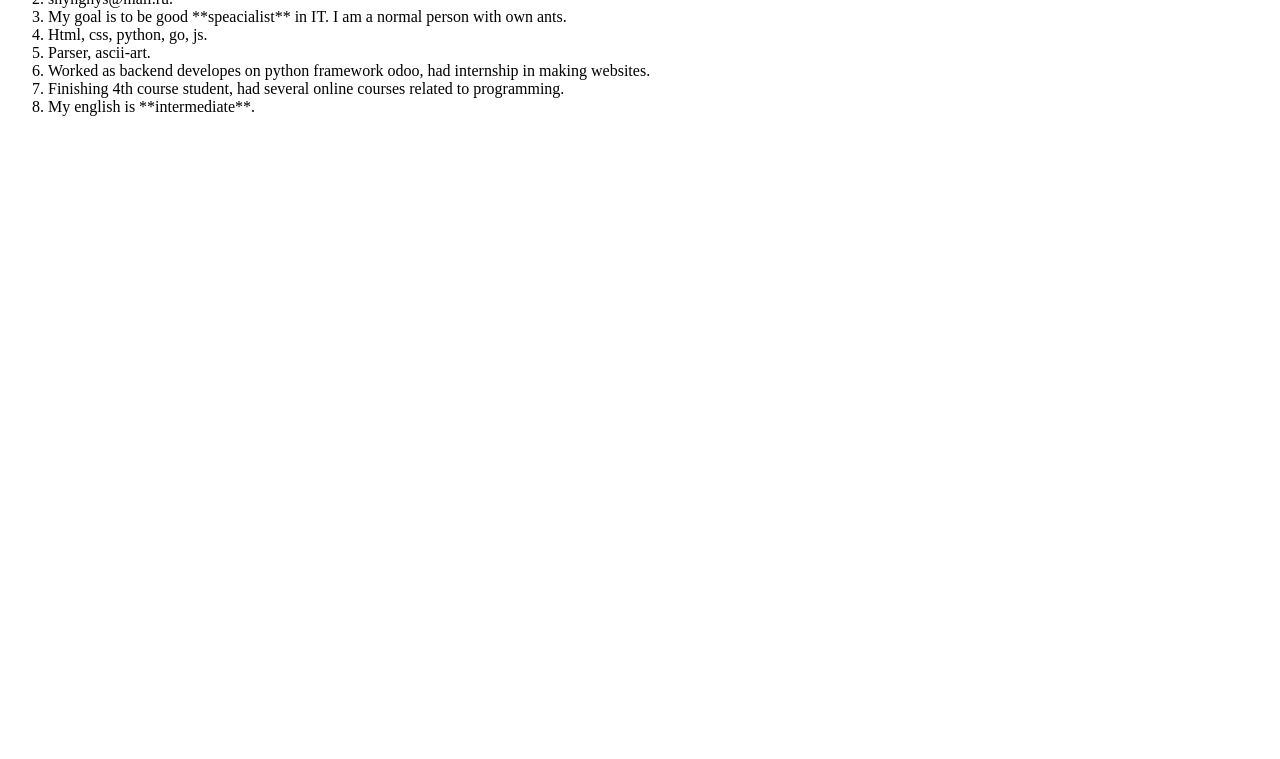
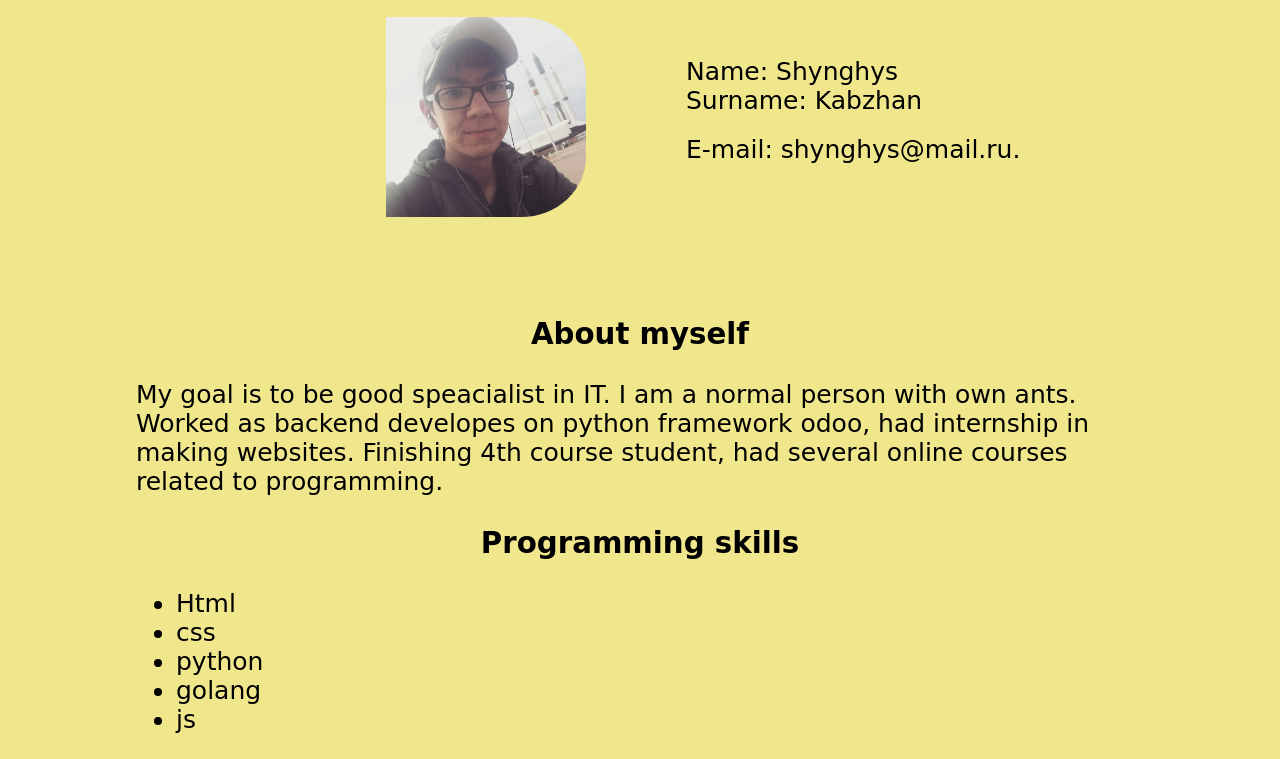
Before and after one commit to Shynghys/rsschool-cv, a plain HTML site: page index.html in a window 1280 px wide. Shown: the part 108-867 px from the top of the page. Before the commit the page ends 800 px from the top, so only its background shows below. Drawn offline with Linux system fonts and the light colour scheme; a web font is replaced by a local one.

Commit message:
feat:add image and css style

```diff
--- a/index.html
+++ b/index.html
@@ -1,24 +1,41 @@
 <!DOCTYPE html>
 <html>
 <title>CV</title>
+
 <head>
+    <link rel="stylesheet" href="style.css">
+    <link href="https://fonts.googleapis.com/css?family=Odibee+Sans&display=swap" rel="stylesheet">
+
     <h1> Resume </h1>
 
 </head>
+
 <body>
-        <ol>
-            <li> Shynghys. </li>
-            <li> shynghys@mail.ru. </li>
-            <li> My goal is to be good **speacialist** in IT. I am a normal person with own ants. </li>
-            <li> Html, css, python, go, js. </li>
-            <li> Parser, ascii-art.</li>
-            <li> Worked as backend developes on python framework odoo, had internship in making websites.</li>
-            <li> Finishing 4th course student, had several online courses related to programming.</li>
-            <li> My english is **intermediate**.</li>
-        </ol>
+    <div class="block">
+        <img class="photo" src="image.jpg" alt="Фотография">
+        <div class="name">
+            Name: Shynghys</div>
+        <div class="surname"> Surname: Kabzhan</div>
+        <div class="email"> E-mail: shynghys@mail.ru.</div>
+    </div>
+
+    <h3> About myself</h3>
+    <p>
+        My goal is to be good speacialist in IT. I am a normal person with own ants. Worked as backend developes on python framework odoo, had internship in making websites. Finishing 4th course student, had several online courses related to programming.
+    </p>
+
+    <h3>Programming skills</h3>
+    <ul>
+        <li>Html</li>
+        <li>css</li>
+        <li>python</li>
+        <li>golang</li>
+        <li>js</li>
+    </ul>
 
 </body>
 <footer>
 
 </footer>
+
 </html>
--- /dev/null
+++ b/style.css
@@ -0,0 +1,41 @@
+html {
+    background-color: khaki;
+    max-width: 1024px;
+    margin: 0 auto;
+    font-family: 'Odibee Sans', cursive;
+    font-size: 25px;
+}
+
+h1,
+h3 {
+    position: static;
+    text-align: center;
+}
+
+.block {
+    display: block;
+    align-content: flex-end;
+    background-origin: padding-box;
+    border: 10px black;
+    margin-bottom: 100px;
+}
+
+.photo {
+    position: inherit;
+    width: 200px;
+    height: auto;
+    float: left;
+    padding: 0 100px 0 250px;
+}
+
+img {
+    border-radius: 30%;
+}
+
+.name {
+    padding-top: 40px;
+}
+
+.surname {
+    padding-bottom: 20px;
+}
```
Also changed, not shown: image.jpg (added). Lines whose indentation alone changed are shown as unchanged.
